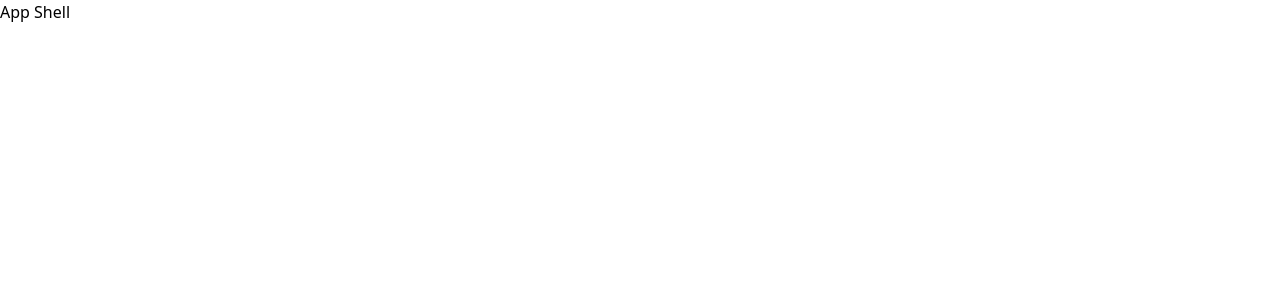
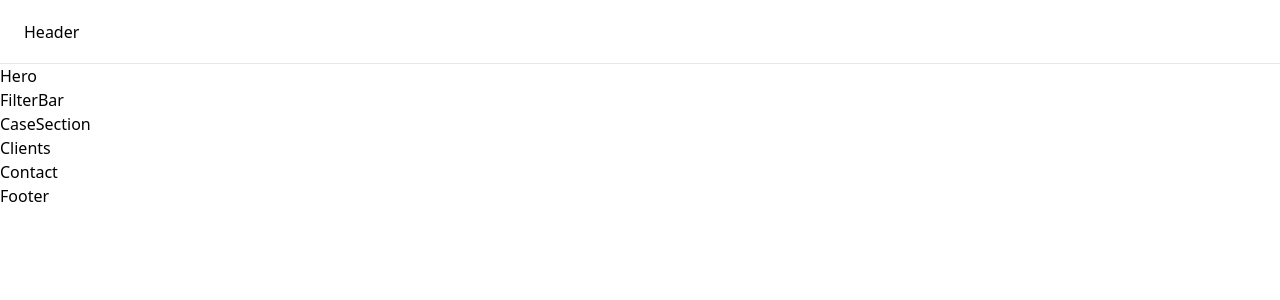
Before and after one commit to MukeshDama/creative-cases-pwa, a React (Vite) app in the folder creative-cases-pwa/: page /cases in a window 1280 px wide. Shown: the top 300 px of the page. Built offline with nearby package versions, Linux system fonts and the light colour scheme.

Commit message:
chore: app shell and routing

```diff
--- a/creative-cases-pwa/package.json
+++ b/creative-cases-pwa/package.json
@@ -11,7 +11,8 @@
   },
   "dependencies": {
     "react": "^19.2.0",
-    "react-dom": "^19.2.0"
+    "react-dom": "^19.2.0",
+    "react-router-dom": "^7.11.0"
   },
   "devDependencies": {
     "@eslint/js": "^9.39.1",
--- a/creative-cases-pwa/src/App.tsx
+++ b/creative-cases-pwa/src/App.tsx
@@ -1,8 +1,14 @@
+import { BrowserRouter, Routes, Route, Navigate } from "react-router-dom";
+import CasesPage from "./pages/CasesPage";
+
 function App() {
   return (
-    <div className="min-h-screen">
-      App Shell
-    </div>
+    <BrowserRouter>
+      <Routes>
+        <Route path="/" element={<Navigate to="/cases" replace />} />
+        <Route path="/cases" element={<CasesPage />} />
+      </Routes>
+    </BrowserRouter>
   );
 }
 
--- /dev/null
+++ b/creative-cases-pwa/src/components/CaseSection.tsx
@@ -0,0 +1,7 @@
+
+
+export const CaseSection = () => {
+  return (
+    <div>CaseSection</div>
+  )
+}
--- /dev/null
+++ b/creative-cases-pwa/src/components/Clients.tsx
@@ -0,0 +1,7 @@
+
+
+export const Clients = () => {
+  return (
+    <div>Clients</div>
+  )
+}
--- /dev/null
+++ b/creative-cases-pwa/src/components/Contact.tsx
@@ -0,0 +1,7 @@
+
+
+export const Contact = () => {
+  return (
+    <div>Contact</div>
+  )
+}
--- /dev/null
+++ b/creative-cases-pwa/src/components/FilterBar.tsx
@@ -0,0 +1,6 @@
+
+export const FilterBar = () => {
+  return (
+    <div>FilterBar</div>
+  )
+}
--- /dev/null
+++ b/creative-cases-pwa/src/components/Footer.tsx
@@ -0,0 +1,6 @@
+
+export const Footer = () => {
+  return (
+    <div>Footer</div>
+  )
+}
--- /dev/null
+++ b/creative-cases-pwa/src/components/Header.tsx
@@ -0,0 +1,7 @@
+export const Header = () => {
+  return (
+    <header className="h-16 flex items-center px-6 border-b">
+      Header
+    </header>
+  );
+};
--- /dev/null
+++ b/creative-cases-pwa/src/components/Hero.tsx
@@ -0,0 +1,7 @@
+
+
+export const Hero = () => {
+  return (
+    <div>Hero</div>
+  )
+}
--- /dev/null
+++ b/creative-cases-pwa/src/pages/CasesPage.tsx
@@ -0,0 +1,23 @@
+import { Header } from "../components/Header";
+import { Hero } from "../components/Hero";
+import { FilterBar } from "../components/FilterBar";
+import { CaseSection } from "../components/CaseSection";
+import { Clients } from "../components/Clients";
+import { Contact } from "../components/Contact";
+import { Footer } from "../components/Footer";
+
+export const CasesPage = () => {
+  return (
+    <div className="min-h-screen flex flex-col">
+      <Header />
+      <Hero />
+      <FilterBar />
+      <CaseSection />
+      <Clients />
+      <Contact />
+      <Footer />
+    </div>
+  );
+};
+
+export default CasesPage;
```
Also changed, not shown: 1 other file (tests, documents, lock files or other folders).
